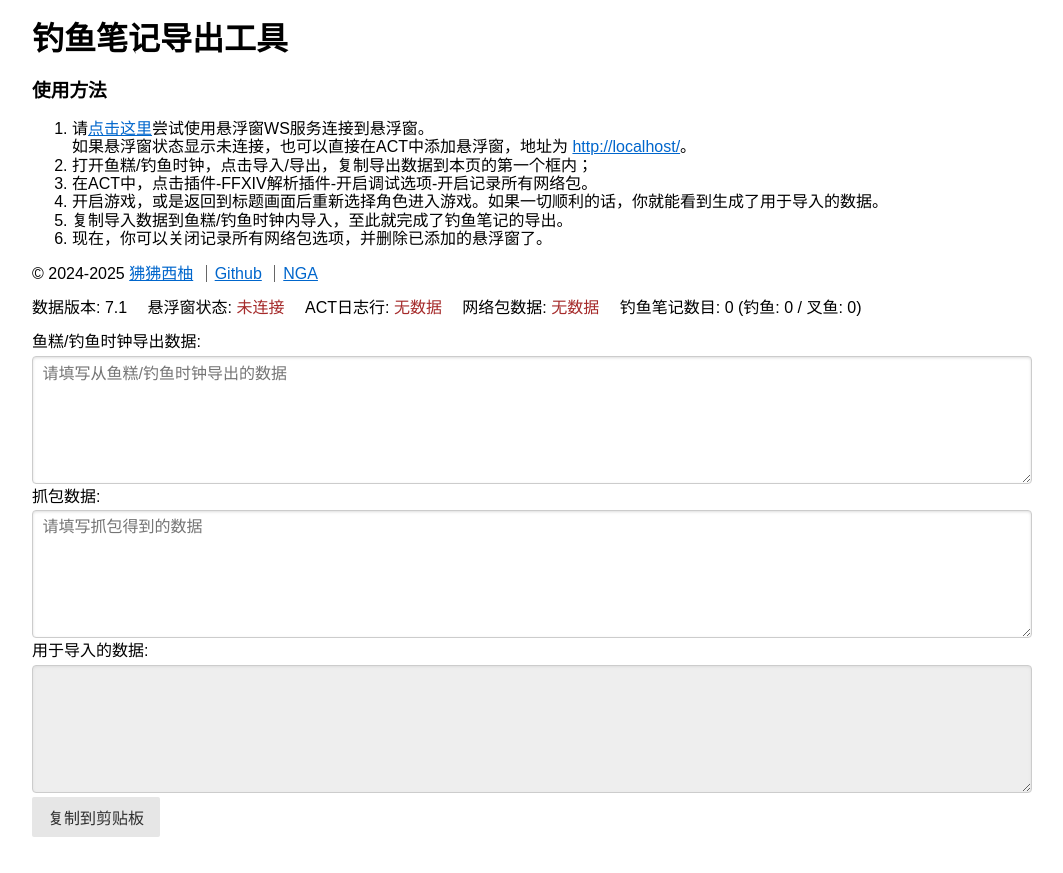
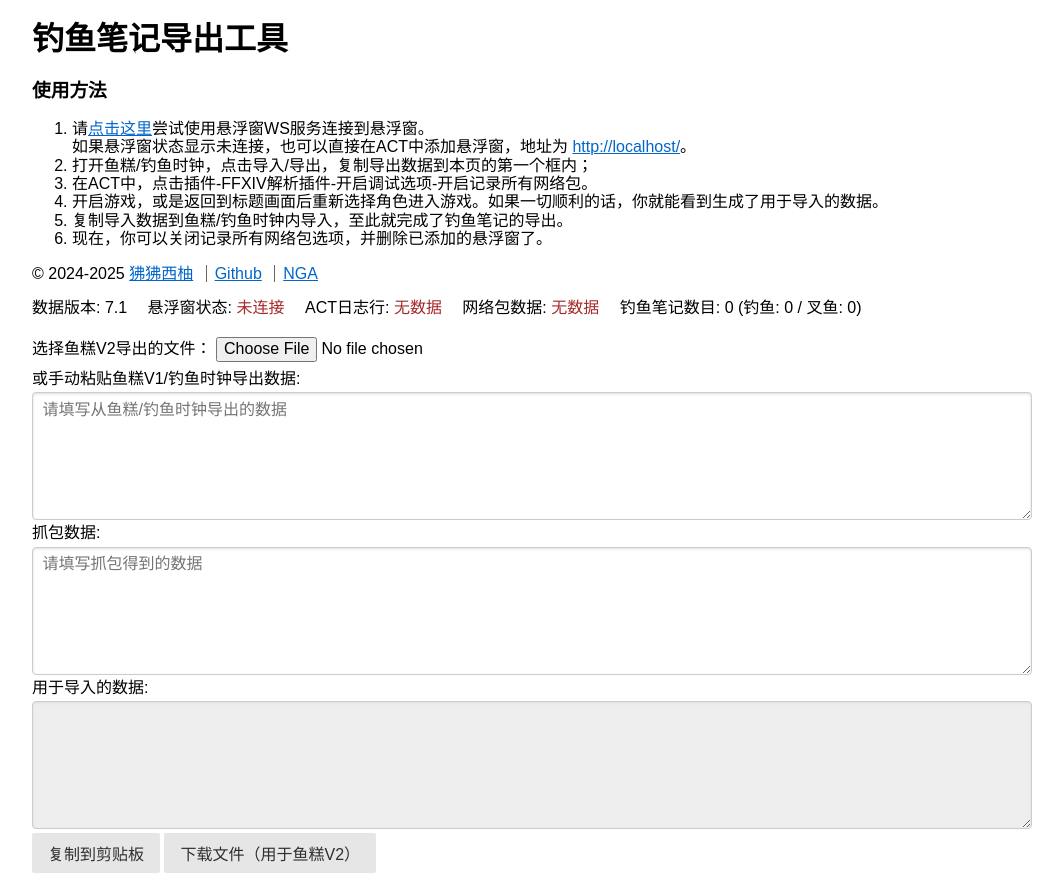
Before and after one commit to ffxiv-cyou/ffxiv-fish-export, a Svelte app: page / in a window 1280 px wide. Shown: the whole page, without its empty margins (108-1171 px from the left). Before the commit the page ends 837 px from the top, so only its background shows below. Built offline with nearby package versions, Linux system fonts and the light colour scheme.

Commit message:
feat: 支持鱼糕V2

```diff
--- a/src/App.svelte
+++ b/src/App.svelte
@@ -18,6 +18,15 @@
   $: fishCount = FishCount(rawFishData);
   $: spearFishCount = SpearFishCount(rawFishData);
 
+  let fileList: FileList = null;
+  $: if (fileList && fileList.length > 0) {
+    const reader = new FileReader();
+    reader.onload = (evt) => {
+      dataFrom = evt.target.result as string;
+    };
+    reader.readAsText(fileList[0]);
+  }
+
   function generateData(from: string, rawData: Uint8Array) {
     if (!from || !rawData.length) return;
 
@@ -34,6 +43,18 @@
         .writeText(generated)
         .then(() => alert("数据已复制到剪贴板"))
         .catch(() => alert("无法复制到剪贴板，请手动选中并使用Ctrl+C复制"))
+    }
+  }
+
+  function download() {
+    if (generated) {
+      const blob = new Blob([generated], { type: "text/plain" });
+      const url = URL.createObjectURL(blob);
+      const a = document.createElement("a");
+      a.href = url;
+      a.download = "fish-ffxiv-cyou-data.json";
+      a.click();
+      URL.revokeObjectURL(url);
     }
   }
 
@@ -99,7 +120,10 @@
     </div>
     <div class="pure-form pure-form-stacked">
       <div>
-        <label for="orig-data">鱼糕/钓鱼时钟导出数据: </label>
+        <label for="export-file" >选择鱼糕V2导出的文件：
+          <input type="file" style="display: inline-block;" id="export-file" bind:files={fileList}/>
+        </label>
+        <label for="orig-data">或手动粘贴鱼糕V1/钓鱼时钟导出数据: </label>
         <textarea
           id="orig-data"
           bind:value={dataFrom}
@@ -122,6 +146,7 @@
       </div>
       <div>
         <button class="pure-button" on:click={copy}>复制到剪贴板</button>
+        <button class="pure-button" on:click={download}>下载文件（用于鱼糕V2）</button>
       </div>
     </div>
 
```
